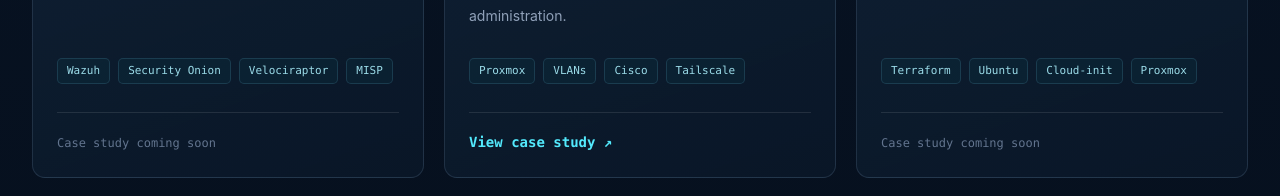
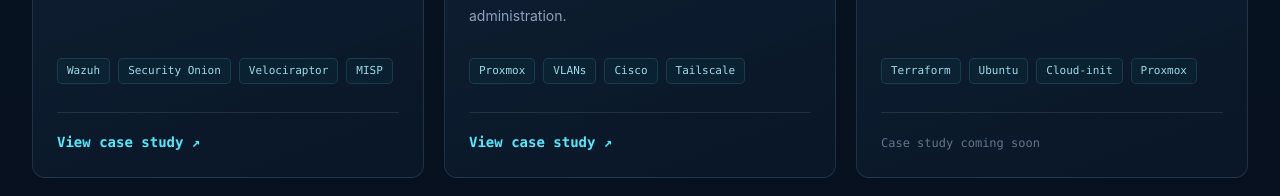
Before and after one commit to edilbertorodriguez/edilberto-portfolio, a React (Vite) app: page / in a window 1280 px wide. Shown: the part 1720-1916 px from the top of the page. Built offline with nearby package versions, Linux system fonts and the light colour scheme.

Commit message:
Add Security Operations Laboratory case study

```diff
--- a/src/data/projects.ts
+++ b/src/data/projects.ts
@@ -13,6 +13,45 @@ export type Project = {
 }
 
 export const projects: Project[] = [
+{
+  id: 'security-lab',
+  number: '01',
+  title: 'Security Operations Laboratory',
+  category: 'CYBERSECURITY / DETECTION ENGINEERING',
+  status: 'Operational Lab',
+  summary:
+    'A virtualized Blue Team laboratory for security monitoring, endpoint visibility, network traffic analysis, threat intelligence, and incident investigation.',
+  challenge:
+    'Design and operate a controlled environment for investigating suspicious activity across Linux hosts, Windows endpoints, and network traffic using multiple defensive security platforms.',
+  solution:
+    'Deployed specialized virtual machines for Wazuh, Security Onion, Velociraptor, and MISP. Used these platforms to explore host telemetry, network monitoring, file integrity monitoring, endpoint investigation, and threat intelligence management.',
+  technologies: [
+    'Wazuh',
+    'Security Onion',
+    'Velociraptor',
+    'MISP',
+    'Proxmox VE',
+    'Linux',
+    'Wireshark',
+    'Network Monitoring',
+  ],
+  highlights: [
+    'Deployed Wazuh for centralized security monitoring and endpoint visibility.',
+    'Configured and validated Wazuh agent communication with monitored Linux systems.',
+    'Used file integrity monitoring exercises to investigate monitored filesystem changes.',
+    'Deployed Security Onion as a standalone network security monitoring environment.',
+    'Established a Velociraptor environment for endpoint investigation and visibility.',
+    'Deployed MISP infrastructure for managing threat intelligence information.',
+    'Used network and host analysis exercises to develop practical Blue Team investigation skills.',
+  ],
+  results: [
+    'Verified active Wazuh agent enrollment and connectivity.',
+    'Performed host-based file integrity monitoring validation exercises.',
+    'Established operational laboratory installations of multiple defensive security platforms.',
+    'Created a reusable virtualized environment for defensive security investigation and experimentation.',
+  ],
+ },
+
   {
     id: 'homelab',
     number: '02',
```
